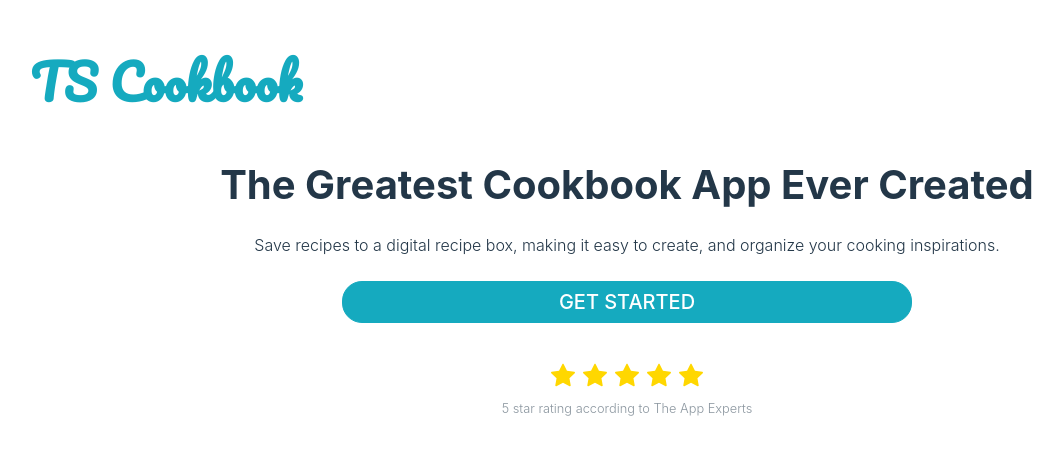
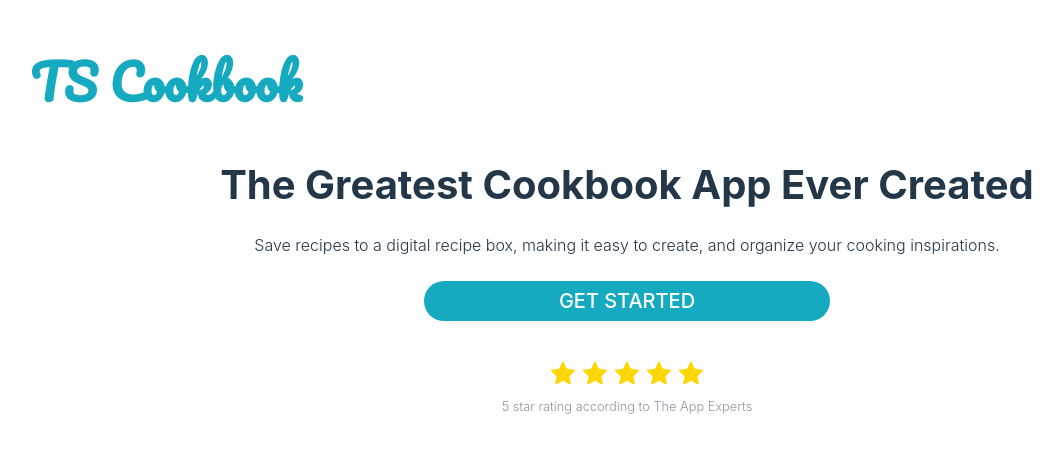
Before and after one commit to Smoopfrog/tscookbook, a React (Create React App) app in the folder frontend/: page / in a window 1280 px wide. Shown: the top 454 px of the page, without its empty margins (13-1076 px from the left). Built offline with nearby package versions, Linux system fonts and the light colour scheme; no server answers.

Commit message:
add viewports for homepage

```diff
--- a/frontend/src/Styles/HomePage.css
+++ b/frontend/src/Styles/HomePage.css
@@ -1,3 +1,10 @@
+/*
+  SPACING SYSTEM (px)
+  2 / 4 / 8 / 12 / 16 / 24 / 32 / 48 / 64 / 80 / 96 / 128
+
+  FONT SIZE SYSTEM (px)
+  10 / 12 / 14 / 16 / 18 / 20 / 24 / 30 / 36 / 44 / 52 / 62 / 74 / 86 / 98
+*/
 .homepage {
   width: 100%;
   position: absolute;
@@ -19,7 +26,8 @@
   background-image: url("../Assets/pizza-background.webp");
   background-size: cover;
 }
-.homepage .nav-item {
+.homepage .nav-item:link,
+.homepage .nav-item:visited {
   text-decoration: none;
   text-align: center;
   padding: 6px;
@@ -28,6 +36,10 @@
   border-radius: 30px;
   width: 70%;
   margin-bottom: 12px;
+}
+.homepage .nav-item:visited:hover,
+.homepage .nav-item:link:hover {
+  background-color: #15aabf;
 }
 .homepage .nav-item:visited {
   color: black;
@@ -63,11 +75,15 @@
   padding: 0.5rem 1rem;
   border-radius: 20px;
   background-color: #15aabf;
-  border: solid 1px #15aabf;
   font-size: 20px;
   font-weight: 500;
   color: white;
   text-transform: uppercase;
+  transition: background-color 0.4s ease;
+}
+.homepage-default .nav-item:visited:hover,
+.homepage-default .nav-item:link:hover {
+  background-color: #77ebfa;
 }
 
 .homepage-star-review {
@@ -89,4 +105,11 @@
 .homepage-subtext {
   font-size: 0.8rem;
   color: rgba(35, 55, 72, 0.5254901961);
+}
+
+@media screen and (min-width: 768px) {
+  .homepage .nav-item:link,
+  .homepage .nav-item:visited {
+    max-width: 50%;
+  }
 }/*# sourceMappingURL=HomePage.css.map */
--- a/frontend/src/Styles/HomePage.scss
+++ b/frontend/src/Styles/HomePage.scss
@@ -1,3 +1,5 @@
+@import "./Variables.scss";
+
 .homepage {
   width: 100%;
   position: absolute;
@@ -22,7 +24,8 @@
     background-size: cover;
   }
 
-  .nav-item {
+  .nav-item:link,
+  .nav-item:visited {
     text-decoration: none;
     text-align: center;
     padding: 6px;
@@ -31,6 +34,11 @@
     border-radius: 30px;
     width: 70%;
     margin-bottom: 12px;
+  }
+
+  .nav-item:visited:hover,
+  .nav-item:link:hover {
+    background-color: #15aabf;
   }
 
   .nav-item:visited {
@@ -71,11 +79,16 @@
     padding: 0.5rem 1rem;
     border-radius: 20px;
     background-color: #15aabf;
-    border: solid 1px #15aabf;
     font-size: 20px;
     font-weight: 500;
     color: white;
     text-transform: uppercase;
+    transition: background-color 0.4s ease;
+  }
+
+  .nav-item:visited:hover,
+  .nav-item:link:hover {
+    background-color: #77ebfa;
   }
 }
 
@@ -99,3 +112,21 @@
   font-size: 0.8rem;
   color: #23374886;
 }
+
+// @media screen and (min-width: $breakpoint-small) {
+// }
+
+@media screen and (min-width: $breakpoint-medium) {
+  .homepage {
+    .nav-item:link,
+    .nav-item:visited {
+      max-width: 50%;
+    }
+  }
+}
+
+// @media screen and (min-width: $breakpoint-large) {
+// }
+
+// @media screen and (min-width: $breakpoint-xlarge) {
+// }
```
Also changed, not shown: 1 other file (tests, documents, lock files or other folders).
